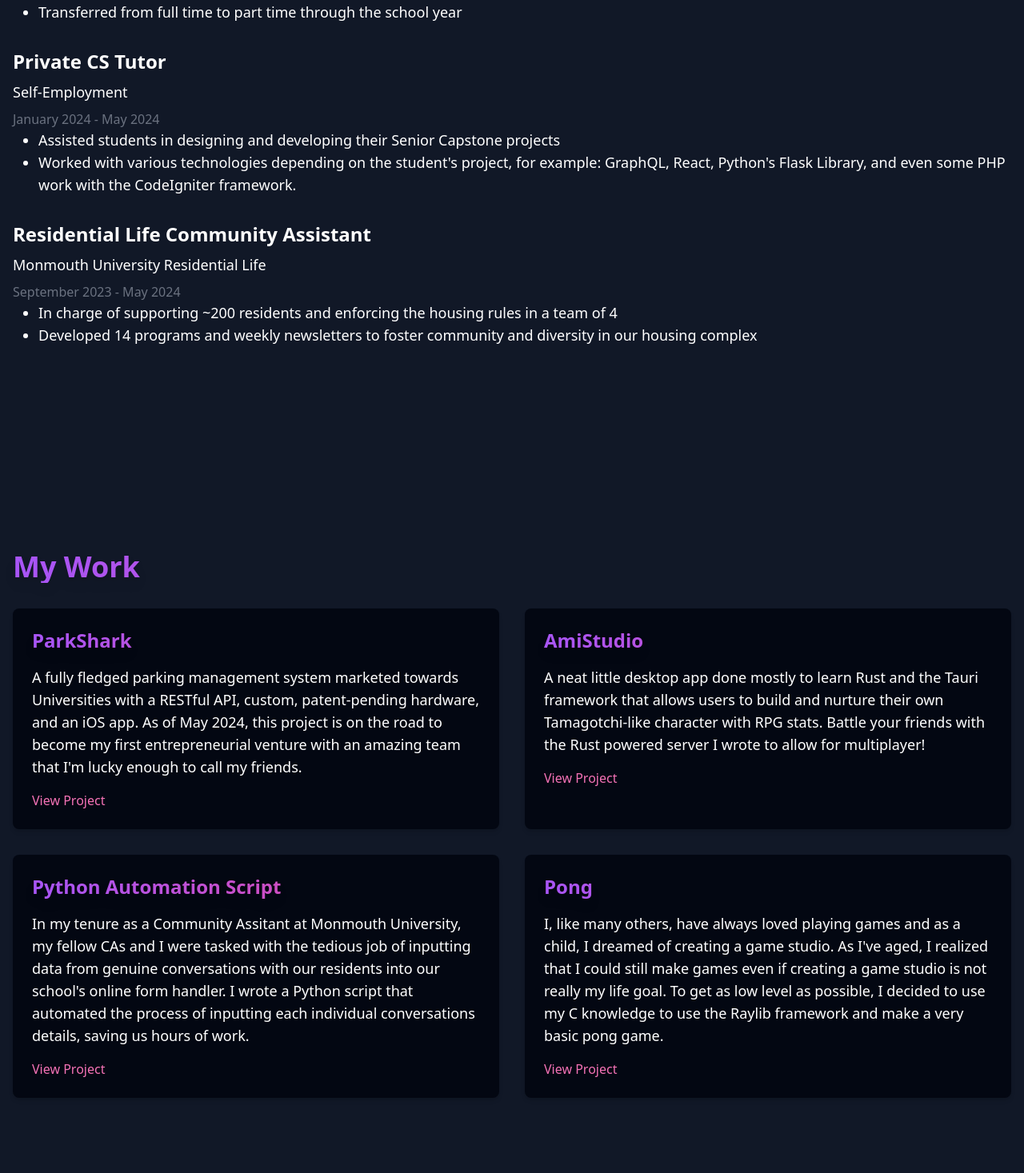
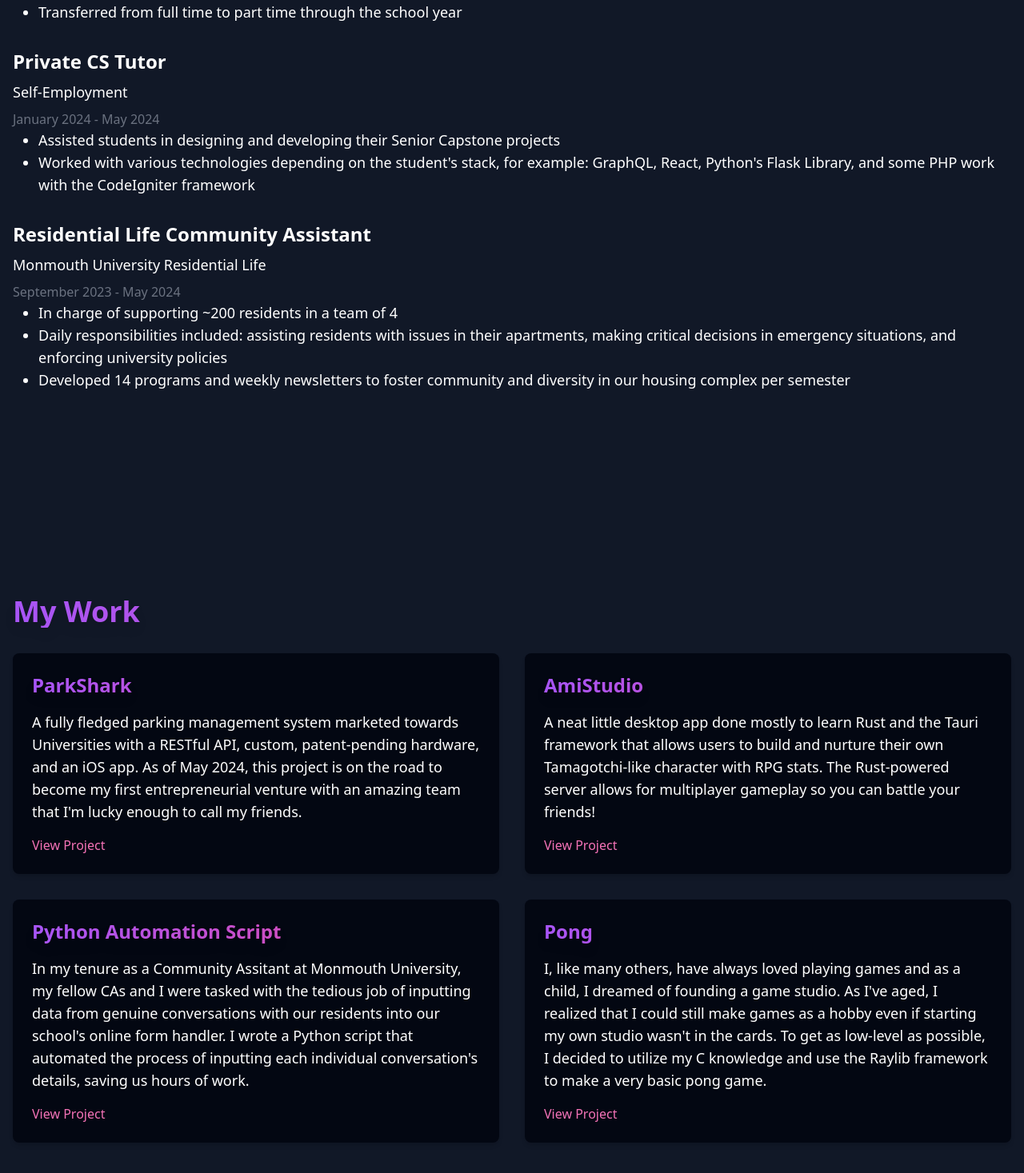
Before and after one commit to davianalbarran/davianalbarran.github.io, a React (Vite) app: page / in a window 1280 px wide. Shown: the part 2843-4310 px from the top of the page at 80% size. Built offline with nearby package versions, Linux system fonts and the light colour scheme.

Commit message:
Made changes to the text and made the typography more consistent

```diff
--- a/src/pages/Education.jsx
+++ b/src/pages/Education.jsx
@@ -24,7 +24,7 @@ const Education = () => {
                 </p>
               </div>
               <div className="md:text-right">
-                <p className="text-lg mb-1">Location: West Long Branch, NJ</p>
+                <p className="text-lg mb-1">West Long Branch, NJ</p>
                 <p className="text-lg mb-1">Cumulative GPA: 3.72</p>
                 <p className="text-lg">Graduation Date: May 2024</p>
               </div>
--- a/src/pages/Experience.jsx
+++ b/src/pages/Experience.jsx
@@ -44,8 +44,8 @@ const Experience = () => {
               </li>
               <li>
                 Worked with various technologies depending on the student&apos;s
-                project, for example: GraphQL, React, Python&apos;s Flask
-                Library, and even some PHP work with the CodeIgniter framework.
+                stack, for example: GraphQL, React, Python&apos;s Flask Library,
+                and some PHP work with the CodeIgniter framework
               </li>
             </ul>
           </div>
@@ -56,13 +56,15 @@ const Experience = () => {
             <p className="text-lg mb-2">Monmouth University Residential Life</p>
             <p className="text-gray-500">September 2023 - May 2024</p>
             <ul className="list-disc text-lg pl-8">
+              <li>In charge of supporting ~200 residents in a team of 4</li>
               <li>
-                In charge of supporting ~200 residents and enforcing the housing
-                rules in a team of 4
+                Daily responsibilities included: assisting residents with issues
+                in their apartments, making critical decisions in emergency
+                situations, and enforcing university policies
               </li>
               <li>
                 Developed 14 programs and weekly newsletters to foster community
-                and diversity in our housing complex
+                and diversity in our housing complex per semester
               </li>
             </ul>
           </div>
--- a/src/pages/Work.jsx
+++ b/src/pages/Work.jsx
@@ -34,8 +34,9 @@ const Work = () => {
               <p className="text-lg mb-4">
                 A neat little desktop app done mostly to learn Rust and the
                 Tauri framework that allows users to build and nurture their own
-                Tamagotchi-like character with RPG stats. Battle your friends
-                with the Rust powered server I wrote to allow for multiplayer!
+                Tamagotchi-like character with RPG stats. The Rust-powered
+                server allows for multiplayer gameplay so you can battle your
+                friends!
               </p>
               <a
                 href="https://github.com/davianalbarran/amistudio"
@@ -53,8 +54,8 @@ const Work = () => {
                 fellow CAs and I were tasked with the tedious job of inputting
                 data from genuine conversations with our residents into our
                 school&apos;s online form handler. I wrote a Python script that
-                automated the process of inputting each individual conversations
-                details, saving us hours of work.
+                automated the process of inputting each individual
+                conversation&apos;s details, saving us hours of work.
               </p>
               <a
                 href="https://github.com/davianalbarran/intentional_conversations"
@@ -69,11 +70,11 @@ const Work = () => {
               </h2>
               <p className="text-lg mb-4">
                 I, like many others, have always loved playing games and as a
-                child, I dreamed of creating a game studio. As I&apos;ve aged, I
-                realized that I could still make games even if creating a game
-                studio is not really my life goal. To get as low level as
-                possible, I decided to use my C knowledge to use the Raylib
-                framework and make a very basic pong game.
+                child, I dreamed of founding a game studio. As I&apos;ve aged, I
+                realized that I could still make games as a hobby even if
+                starting my own studio wasn&apos;t in the cards. To get as
+                low-level as possible, I decided to utilize my C knowledge and
+                use the Raylib framework to make a very basic pong game.
               </p>
               <a
                 href="https://github.com/davianalbarran/pong-raylib"
```
